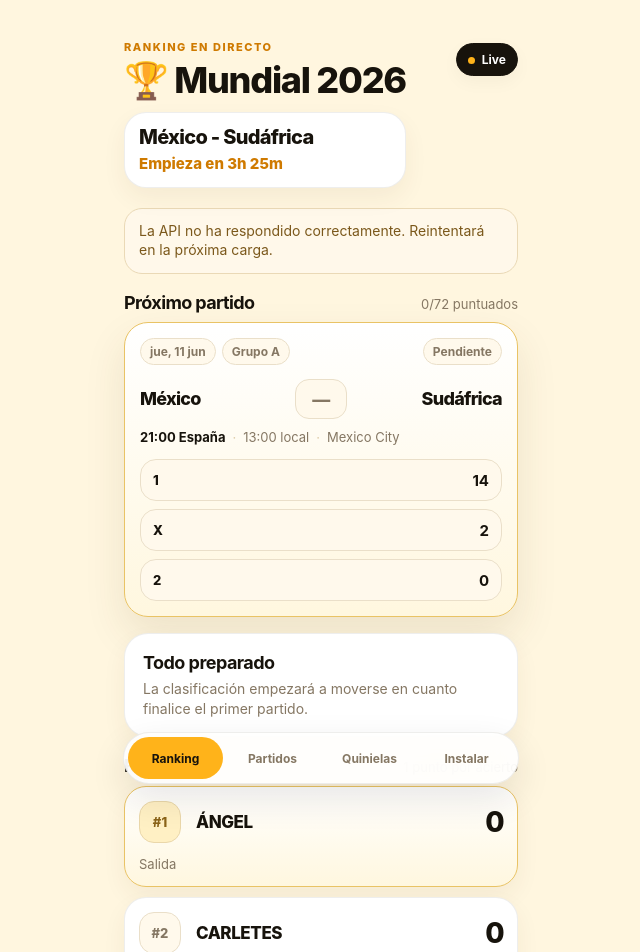
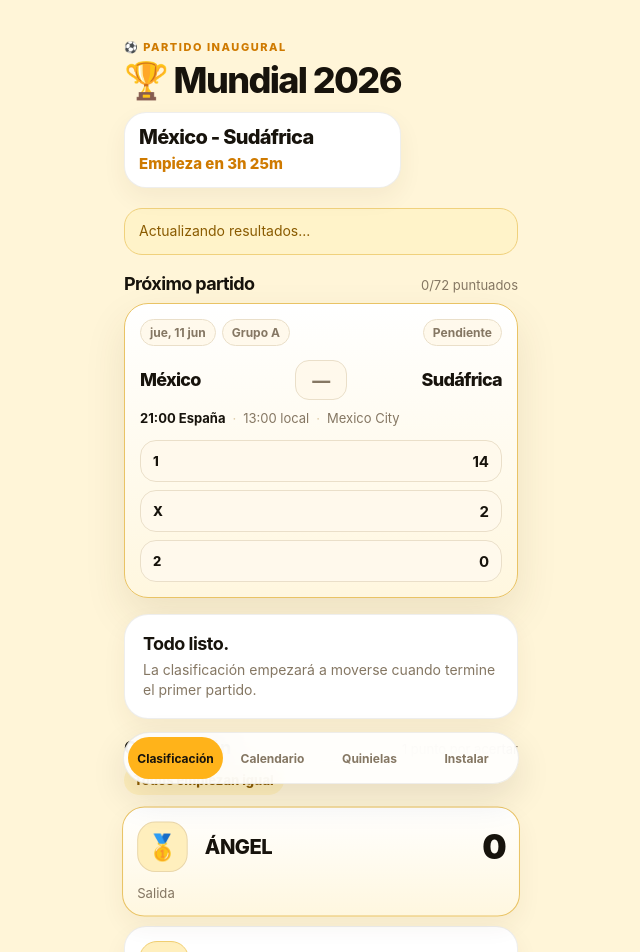
Before and after one commit to javiiitalavera/mundial-porra-2026, a Next.js app: page / in a window 1280 px wide. Shown: the top 952 px of the page, without its empty margins (319-959 px from the left). Built offline with nearby package versions, Linux system fonts and the light colour scheme.

Commit message:
Apply sports polish

```diff
--- a/app/globals.css
+++ b/app/globals.css
@@ -907,3 +907,108 @@ body {
     font-size: 18px;
   }
 }
+
+/* Sports polish: typography, classification and non-technical status */
+:root {
+  --bg: #fff5d8;
+  --surface-soft: #fff9ec;
+  --gold: #ffb31a;
+  --gold-soft: #ffefbd;
+}
+
+html,
+body {
+  font-family:
+    "Nunito",
+    ui-rounded,
+    "Avenir Next",
+    "SF Pro Rounded",
+    -apple-system,
+    BlinkMacSystemFont,
+    "Helvetica Neue",
+    Arial,
+    sans-serif;
+}
+
+.app-header h1,
+.page-header h1,
+.block-heading h2,
+.date-title h2,
+.quiet-card h2,
+.podium-name,
+.team {
+  font-family:
+    "Nunito",
+    ui-rounded,
+    "Avenir Next",
+    "SF Pro Rounded",
+    -apple-system,
+    BlinkMacSystemFont,
+    "Helvetica Neue",
+    Arial,
+    sans-serif;
+}
+
+.app-header h1,
+.page-header h1 {
+  font-weight: 850;
+  letter-spacing: -0.045em;
+}
+
+.live-badge {
+  display: none;
+}
+
+.system-notice {
+  background: #fff3c9;
+  border-color: #f0d17c;
+  color: #8a5b00;
+}
+
+.podium-card {
+  grid-template-columns: 54px 1fr auto;
+}
+
+.podium-card.rank-1 {
+  transform: scale(1.01);
+}
+
+.podium-top {
+  width: 50px;
+  height: 50px;
+  font-size: 25px;
+  border-radius: 18px;
+  background: var(--gold-soft);
+  border-color: #f1cf72;
+}
+
+.podium-name {
+  font-size: 20px;
+  font-weight: 850;
+}
+
+.podium-score {
+  font-size: 34px;
+  font-weight: 900;
+}
+
+.standing-position {
+  font-size: 18px;
+  text-align: center;
+}
+
+.hero-next div {
+  font-weight: 850;
+}
+
+.leader-note {
+  display: inline-flex;
+  align-items: center;
+  margin: -2px 0 12px;
+  padding: 7px 10px;
+  border-radius: 999px;
+  background: var(--gold-soft);
+  color: #8a5b00;
+  font-size: 13px;
+  font-weight: 850;
+}
--- a/app/page.tsx
+++ b/app/page.tsx
@@ -5,6 +5,15 @@ import { getFootballDataResults } from "@/lib/footballData";
 import { getMatches, getNextMatch, getStandings } from "@/lib/scoring";
 
 export const revalidate = 600;
+
+function leaderText(standings: ReturnType<typeof getStandings>, played: number): string {
+  if (played === 0) return "Todos empiezan igual";
+  const top = standings[0]?.points ?? 0;
+  const tied = standings.filter((row) => row.points === top).length;
+  return tied > 1 ? "Empate en cabeza" : "Líder provisional";
+}
+
+const podiumMedals = ["🥇", "🥈", "🥉"];
 
 export default async function HomePage() {
   const payload = await getFootballDataResults();
@@ -19,7 +28,7 @@ export default async function HomePage() {
     <section className="screen">
       <header className="app-header hero-sport">
         <div>
-          <div className="section-label">Ranking en directo</div>
+          <div className="section-label">⚽ Partido inaugural</div>
           <h1>🏆 Mundial 2026</h1>
           {nextMatch ? (
             <div className="hero-next">
@@ -30,11 +39,10 @@ export default async function HomePage() {
             <p>{played}/{total} partidos puntuados</p>
           )}
         </div>
-        <div className="live-badge">Live</div>
       </header>
 
       {payload.error ? (
-        <div className="system-notice">La API no ha respondido correctamente. Reintentará en la próxima carga.</div>
+        <div className="system-notice">Actualizando resultados...</div>
       ) : null}
 
       {nextMatch ? (
@@ -49,21 +57,23 @@ export default async function HomePage() {
 
       {played === 0 ? (
         <section className="quiet-card">
-          <h2>Todo preparado</h2>
-          <p>La clasificación empezará a moverse en cuanto finalice el primer partido.</p>
+          <h2>Todo listo.</h2>
+          <p>La clasificación empezará a moverse cuando termine el primer partido.</p>
         </section>
       ) : null}
 
       <section className="block">
         <div className="block-heading">
-          <h2>Ranking</h2>
-          <span>1 punto por acierto</span>
+          <h2>Clasificación</h2>
+          <span>1 punto por acertar</span>
         </div>
+
+        <div className="leader-note">{leaderText(standings, played)}</div>
 
         <div className="podium">
           {podium.map((row, index) => (
             <a key={row.player} href={`/pronosticos/${encodeURIComponent(row.player)}`} className={`podium-card rank-${index + 1}`}>
-              <div className="podium-top">#{index + 1}</div>
+              <div className="podium-top">{podiumMedals[index]}</div>
               <div className="podium-name">{row.player}</div>
               <div className="podium-score">{row.points}</div>
               <div className="muted">{row.played === 0 ? "Salida" : `${row.correct}/${row.played} · ${row.percentage}%`}</div>
--- a/components/BottomNav.tsx
+++ b/components/BottomNav.tsx
@@ -4,8 +4,8 @@ import Link from "next/link";
 import { usePathname } from "next/navigation";
 
 const items = [
-  { href: "/", label: "Ranking" },
-  { href: "/partidos", label: "Partidos" },
+  { href: "/", label: "Clasificación" },
+  { href: "/partidos", label: "Calendario" },
   { href: "/pronosticos", label: "Quinielas" },
   { href: "/instalar", label: "Instalar" }
 ];
--- a/components/StandingCard.tsx
+++ b/components/StandingCard.tsx
@@ -1,6 +1,8 @@
 import Link from "next/link";
 import type { Standing } from "@/lib/types";
 import { normalizePlayerForUrl } from "@/lib/format";
+
+const medals = ["🥇", "🥈", "🥉"];
 
 export function StandingCard({
   row,
@@ -16,12 +18,14 @@ export function StandingCard({
       ? "Sin partidos puntuados"
       : `${row.correct}/${row.played} aciertos · ${row.percentage}%`;
 
+  const rank = medals[position - 1] ?? position;
+
   return (
     <Link
       href={`/pronosticos/${normalizePlayerForUrl(row.player)}`}
       className={compact ? "standing-row compact" : "standing-row"}
     >
-      <div className="standing-position">{position}</div>
+      <div className="standing-position">{rank}</div>
       <div className="standing-person">
         <div className="standing-name">{row.player}</div>
         <div className="muted">{subtitle}</div>
```
Also changed, not shown: 1 other file (tests, documents, lock files or other folders).
